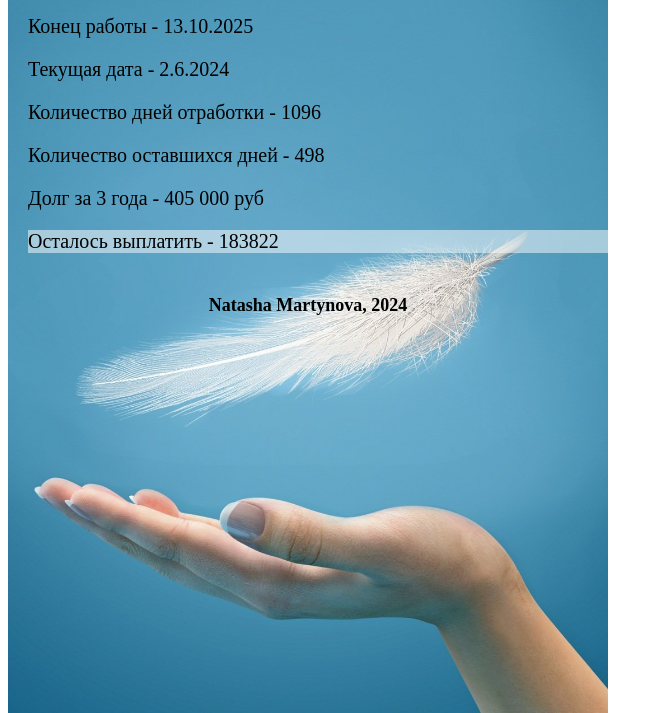
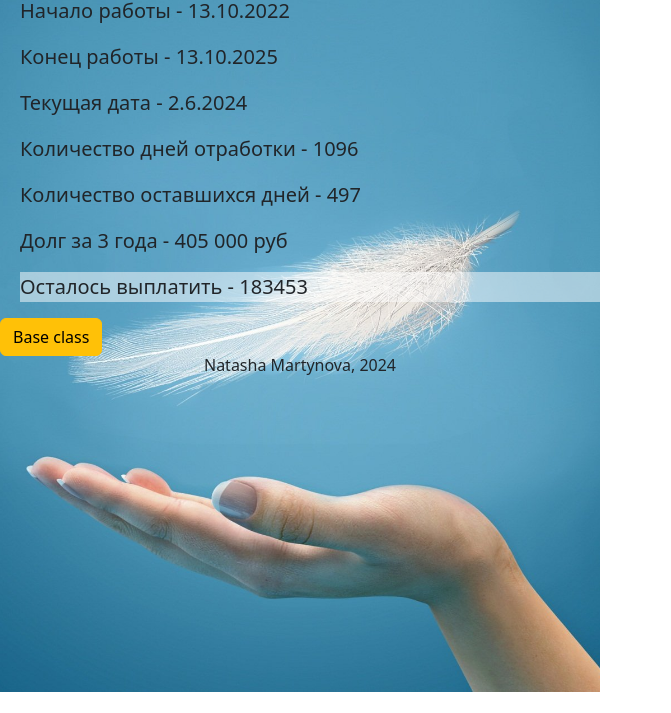
Before and after one commit to 183Natasha/my_first_progect, a plain HTML site: page index.html in a window 1280 px wide. Shown: the part 108-821 px from the top of the page, without its empty margins (0-671 px from the left). After the commit the page ends 800 px from the top, so only its background shows below. Drawn offline with nearby package versions, Linux system fonts and the light colour scheme.

Commit message:
02/06/2024

```diff
--- a/_celevoe.scss
+++ b/_celevoe.scss
@@ -1,3 +1,5 @@
+// $gray-opacity: rgba(51, 51, 51, 0.5);
+
 .home_img{
   width: 600px;
   height: 100%;
@@ -11,7 +13,7 @@ h1{
   width: 50%;
   max-width: 600px;
   text-align: center;
-  background: rgba(255, 255, 255, 0.5);
+  background: $gray-opacity;
 
 
 }
--- /dev/null
+++ b/_one.scss
@@ -0,0 +1,16 @@
+$kurale: "Kurale", serif;
+$os:"Open Sans", sans-serif;
+
+$white: #fff;
+$color: #000;
+$text: 18px;
+$wrap: 1440px;
+$container: 1230px;
+$mc: 0 auto;
+$yellow: #e8c300;
+$gray: #e5e5e5;
+$tabs: #333;
+$tabs-opacity: rgba(51, 51, 51, 0.2);
+$white-opacity: rgba(255, 255, 255, 0.5);
+$black-opacity: rgba(0, 0, 0, 0.5);
+$gray-opacity: rgba(51, 51, 51, 0.5);
--- a/index.html
+++ b/index.html
@@ -4,8 +4,10 @@
     <meta charset="UTF-8"> <!--Название кодировки-->
     <title>Целевое</title>
     <link rel="stylesheet" href="css/style.min.css">
+    <link href="https://cdn.jsdelivr.net/npm/bootstrap@5.3.3/dist/css/bootstrap.min.css" rel="stylesheet" integrity="sha384-QWTKZyjpPEjISv5WaRU9OFeRpok6YctnYmDr5pNlyT2bRjXh0JMhjY6hW+ALEwIH" crossorigin="anonymous">
+    <script src="https://cdn.jsdelivr.net/npm/bootstrap@5.3.3/dist/js/bootstrap.bundle.min.js" integrity="sha384-YvpcrYf0tY3lHB60NNkmXc5s9fDVZLESaAA55NDzOxhy9GkcIdslK1eN7N6jIeHz" crossorigin="anonymous"></script>
+</head>
 
-</head>
 <body>
     <img class="home_img" src="img/bg.jpg" alt="">
     <div class="home_text">
@@ -39,6 +41,7 @@
     </main>
 
     <footer>
+        <button type="button" class="btn btn-warning">Base class</button>
         <h6>Natasha Martynova, 2024</h6>
     </footer>
     </div>
--- a/js/script.js
+++ b/js/script.js
@@ -1,4 +1,4 @@
-// Текущая датв
+// Текущая дата
 let date = new Date(); // создание нового объекта с текущей датой и временем
 let dayNumber = date.getDate(); // получение даты
 let month = date.getMonth()+1; // получение месяца
@@ -19,7 +19,7 @@ document.getElementById("Difference_In_Days").innerHTML = Difference_In_Days;
 let Difference_In_Time_NOW =
     date2.getTime() - date.getTime();
 let Difference_In_Days_NOW =
-        Math.round
+        Math.floor
             (Difference_In_Time_NOW / (1000 * 3600 * 24));
 
 document.getElementById("Difference_In_Days_NOW").innerHTML = Difference_In_Days_NOW;
--- a/style.scss
+++ b/style.scss
@@ -1 +1,2 @@
+@import "one";
 @import "celevoe";
```
Also changed, not shown: css/style.min.css.
